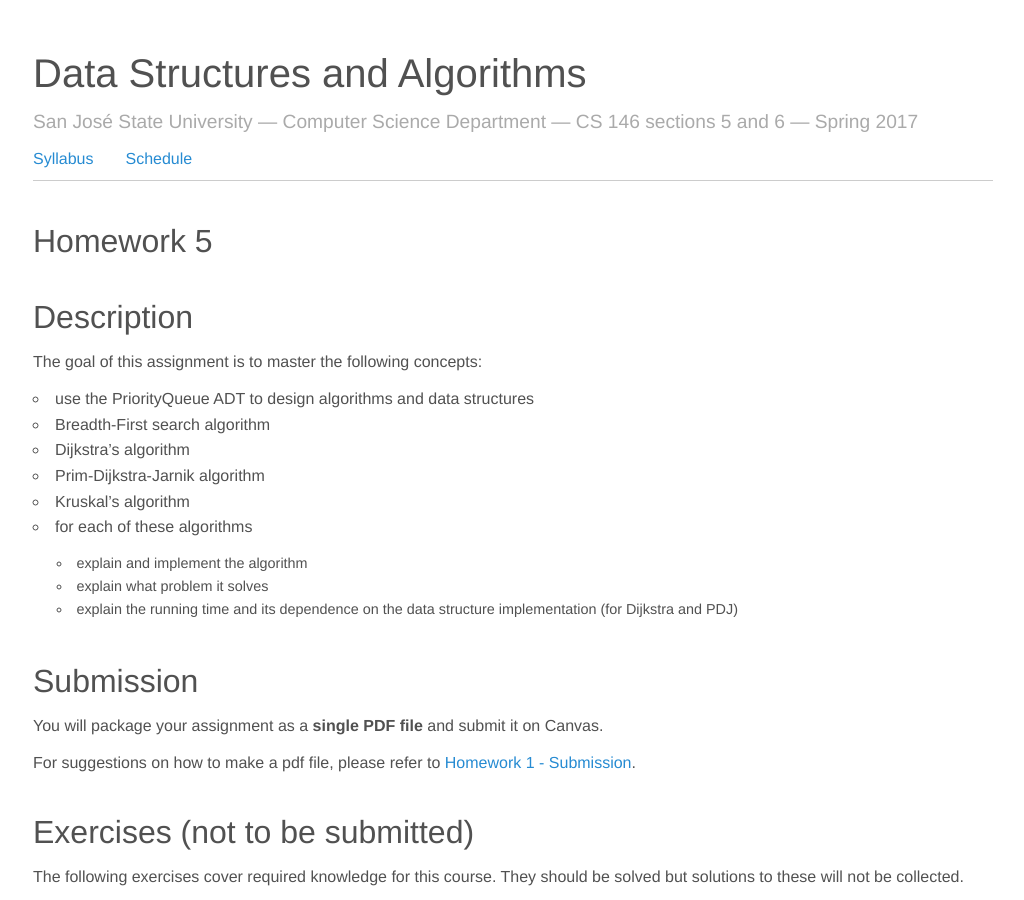
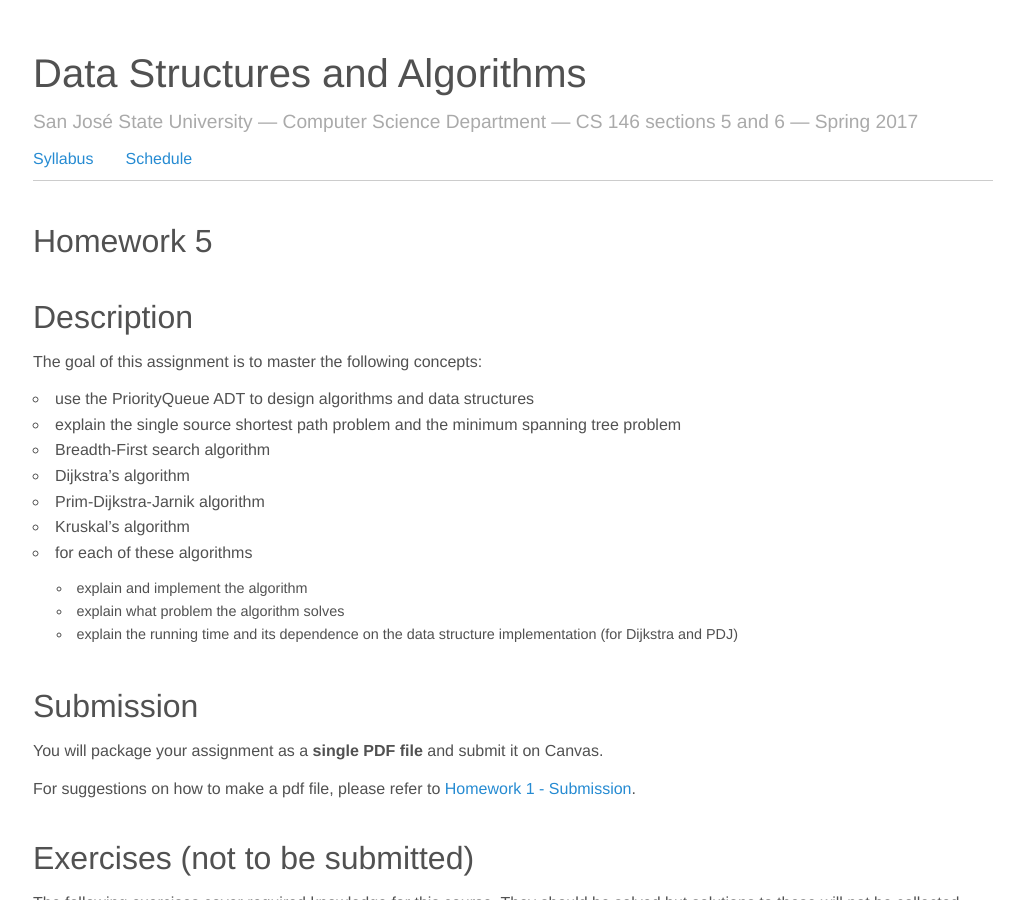
Before and after one commit to jnylam/jnylam.github.io, a Jekyll site: the page built from _courses/146-s17/homework05.md, in a window 1280 px wide and 900 px high. Shown: the whole window, without its empty margins (127-1151 px from the left). Built offline with Jekyll 4.4.1, drawn with Linux system fonts in a browser that asks for light colours; formulas are drawn with MathJax 3.

Commit message:
add homework 5

```diff
--- a/_courses/146-s17/homework05.md
+++ b/_courses/146-s17/homework05.md
@@ -11,13 +11,14 @@ navorder: 0
 The goal of this assignment is to master the following concepts:
 
 - use the PriorityQueue ADT to design algorithms and data structures
+- explain the single source shortest path problem and the minimum spanning tree problem
 - Breadth-First search algorithm
 - Dijkstra's algorithm
 - Prim-Dijkstra-Jarnik algorithm
 - Kruskal's algorithm
 - for each of these algorithms
     - explain and implement the algorithm
-    - explain what problem it solves
+    - explain what problem the algorithm solves
     - explain the running time and its dependence on the data structure implementation (for Dijkstra and PDJ)
 
 # Submission
```
Also changed, not shown: _courses/146-s17/index.md (+1 -1 lines).
